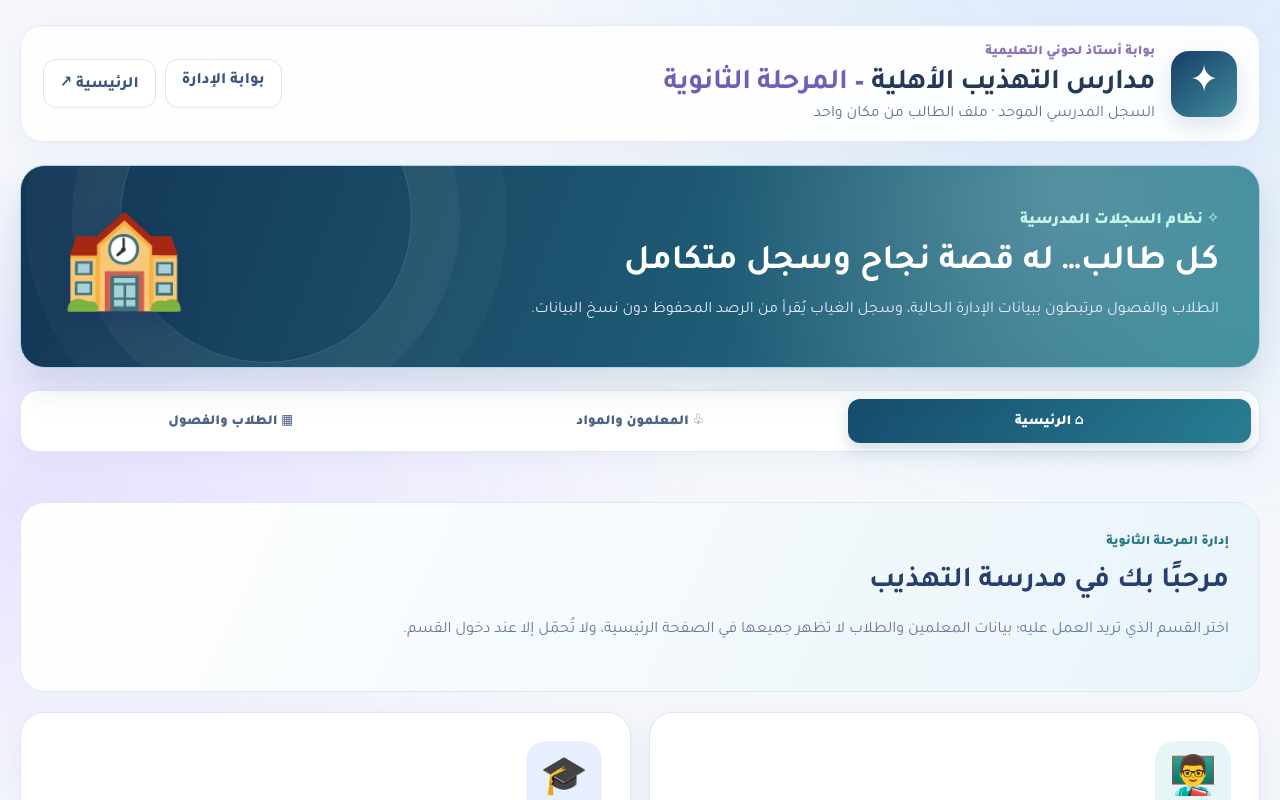
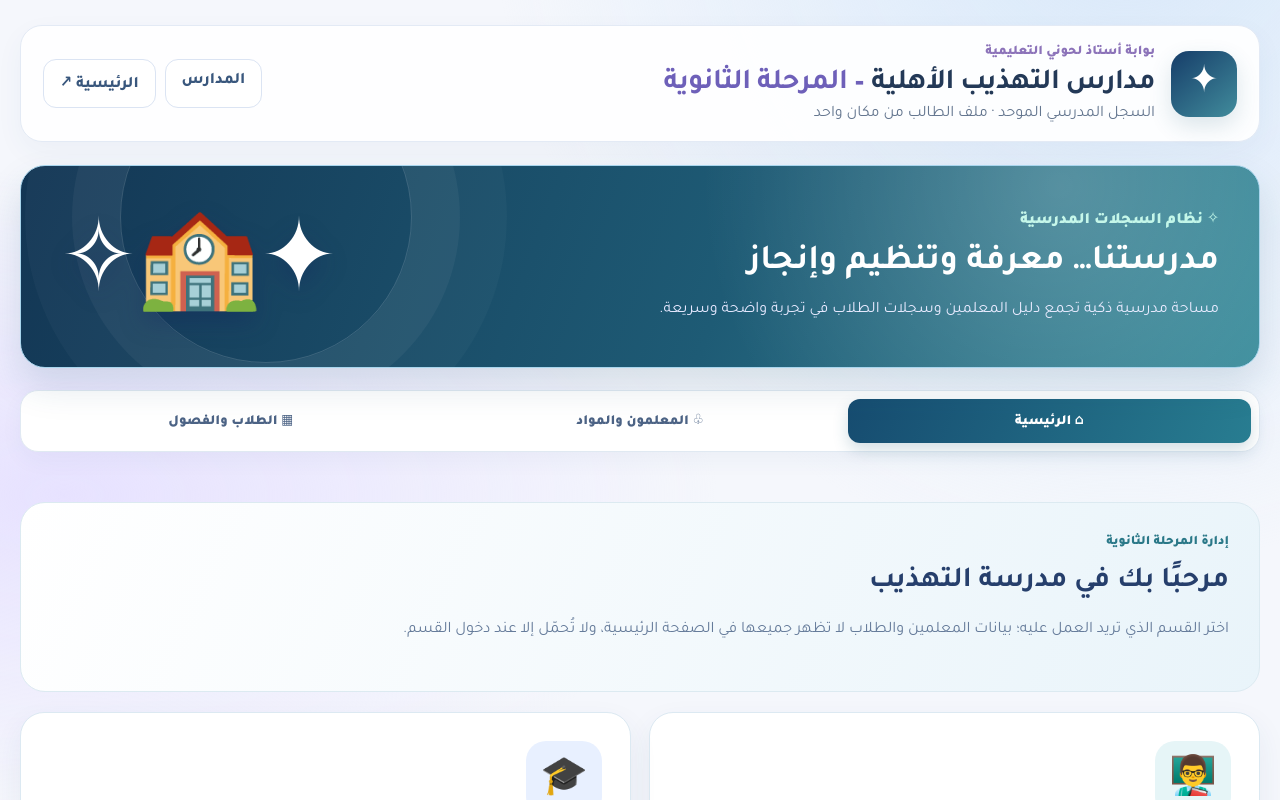
Before and after one commit to hasanali99976-source/lahoni-educational-portal, a Next.js app: page /school/tahdheeb-secondary in a window 1280 px wide. Shown: the top 800 px of the page. Built offline with nearby package versions, Linux system fonts and the light colour scheme.

Commit message:
Refresh school dashboard copy and hero without legacy admin prompts

```diff
--- a/app/school/tahdheeb-secondary/page.tsx
+++ b/app/school/tahdheeb-secondary/page.tsx
@@ -47,9 +47,9 @@ export default function SchoolPage(){
  const visible=useMemo(()=>students.filter(s=>(!selectedClass||classId(s.grade,s.section,"secondary")===selectedClass)&&(!query||s.name.includes(query)||s.code?.includes(query))).sort((a,b)=>a.name.localeCompare(b.name,"ar")),[students,selectedClass,query]);
  useEffect(()=>{if(!current||tab!=="academic")return;const controller=new AbortController();setAbsenceBusy(true);setAbsenceError("");setAbsence([]);const params=new URLSearchParams({from:month+"-01",to:monthEnd(month)});fetch("/api/daily-absence?"+params,{credentials:"same-origin",cache:"no-store",signal:controller.signal}).then(async r=>{if(!r.ok)throw Error(r.status===403?"حساب الإدارة غير مخوّل لقراءة سجل الغياب":"تعذر تحميل سجل الغياب");return r.json()}).then(d=>{const docs=(Array.isArray(d.records)?d.records:[]) as AbsenceDoc[];const matched=docs.flatMap(doc=>{const row=doc.records?.[current.id]||doc.records?.[current.code];return row?.status?[{date:doc.date,className:doc.className||"",status:row.status}]:[]});setRecordedDays(matched.length);setAbsence(matched.filter(row=>row.status==="absent").sort((a,b)=>b.date.localeCompare(a.date)))}).catch(e=>{if(!controller.signal.aborted)setAbsenceError(e instanceof Error?e.message:"تعذر تحميل السجل")}).finally(()=>{if(!controller.signal.aborted)setAbsenceBusy(false)});return()=>controller.abort()},[selectedId,tab,month]);
  return <main className="school-system" dir="rtl">
- <header className="school-header"><div className="school-brand"><span className="school-brand-icon">✦</span><div><small>بوابة أستاذ لحوني التعليمية</small><h1>مدارس التهذيب الأهلية <em>– المرحلة الثانوية</em></h1><p>السجل المدرسي الموحد · ملف الطالب من مكان واحد</p></div></div><div className="school-header-actions"><Link href="/school">بوابة الإدارة</Link><Link href="/">الرئيسية ↗</Link></div></header>
- <section className="school-hero"><div><span className="school-eyebrow">✧ نظام السجلات المدرسية</span><h2>كل طالب… له قصة نجاح وسجل متكامل</h2><p>الطلاب والفصول مرتبطون ببيانات الإدارة الحالية، وسجل الغياب يُقرأ من الرصد المحفوظ دون نسخ البيانات.</p></div><div className="school-hero-symbol">🏫</div></section>
- {error?<section className="school-notice"><b>{error}</b><p>ادخل إلى بوابة الإدارة بالحساب المخوّل، ثم عد إلى بوابة المدرسة.</p><Link href="/admin">الدخول للإدارة</Link></section>:null}
+ <header className="school-header"><div className="school-brand"><span className="school-brand-icon">✦</span><div><small>بوابة أستاذ لحوني التعليمية</small><h1>مدارس التهذيب الأهلية <em>– المرحلة الثانوية</em></h1><p>السجل المدرسي الموحد · ملف الطالب من مكان واحد</p></div></div><div className="school-header-actions"><Link href="/school">المدارس</Link><Link href="/">الرئيسية ↗</Link></div></header>
+ <section className="school-hero"><div><span className="school-eyebrow">✧ نظام السجلات المدرسية</span><h2>{view==="teachers"?"معلمونا… صُنّاع الأثر والتميز":view==="students"?"كل طالب… له قصة نجاح وسجل متكامل":"مدرستنا… معرفة وتنظيم وإنجاز"}</h2><p>{view==="teachers"?"دليل تفاعلي للمعلمين والمواد والفصول، مع إضافة وتعديل يدوي مستقل عن حسابات المعلمين.":view==="students"?"ملفات الطلاب والفصول والإحصائيات في مساحة واحدة منظمة وسهلة الوصول.":"مساحة مدرسية ذكية تجمع دليل المعلمين وسجلات الطلاب في تجربة واضحة وسريعة."}</p></div><div className="school-hero-symbol" aria-hidden="true"><span>✦</span><span>🏫</span><span>✧</span></div></section>
+ {error?<section className="school-notice"><b>{error}</b><p>تعذر جلب بيانات الطلاب من مصدرها حاليًا. يمكنك متابعة دليل المعلمين بشكل مستقل.</p></section>:null}
  <nav className="school-main-nav" aria-label="أقسام المدرسة"><button className={view==="home"?"active":""} onClick={()=>setView("home")}>⌂ الرئيسية</button><button className={view==="teachers"?"active":""} onClick={()=>setView("teachers")}>♧ المعلمون والمواد</button><button className={view==="students"?"active":""} onClick={()=>setView("students")}>▦ الطلاب والفصول</button></nav>
  {view==="home"?<section className="school-landing"><div className="school-landing-intro"><span>إدارة المرحلة الثانوية</span><h2>مرحبًا بك في مدرسة التهذيب</h2><p>اختر القسم الذي تريد العمل عليه؛ بيانات المعلمين والطلاب لا تظهر جميعها في الصفحة الرئيسية، ولا تُحمّل إلا عند دخول القسم.</p></div><div className="school-landing-cards"><button onClick={()=>setView("teachers")}><span>👨‍🏫</span><strong>إدارة المعلمين</strong><small>المعلمون والمواد والإسناد للفصول</small><b>الدخول إلى دليل المعلمين ←</b></button><button onClick={()=>setView("students")}><span>🎓</span><strong>سجلات الطلاب</strong><small>الأول والثاني والثالث الثانوي والفصول</small><b>الدخول إلى سجلات الطلاب ←</b></button></div></section>:null}
  {view==="students"?<section className="school-stats"><article><span>الطلاب المسجلون</span><strong>{loading?"…":students.length.toLocaleString("ar-SA")}</strong><small>من بوابة الإدارة</small></article><article><span>الفصول الدراسية</span><strong>{loading?"…":classes.length.toLocaleString("ar-SA")}</strong><small>المرحلة الثانوية</small></article><article><span>الصفوف</span><strong>٣</strong><small>الأول · الثاني · الثالث</small></article><article><span>المصدر</span><strong className="school-source">موحّد</strong><small>لا توجد بيانات تجريبية</small></article></section>:null}
```
